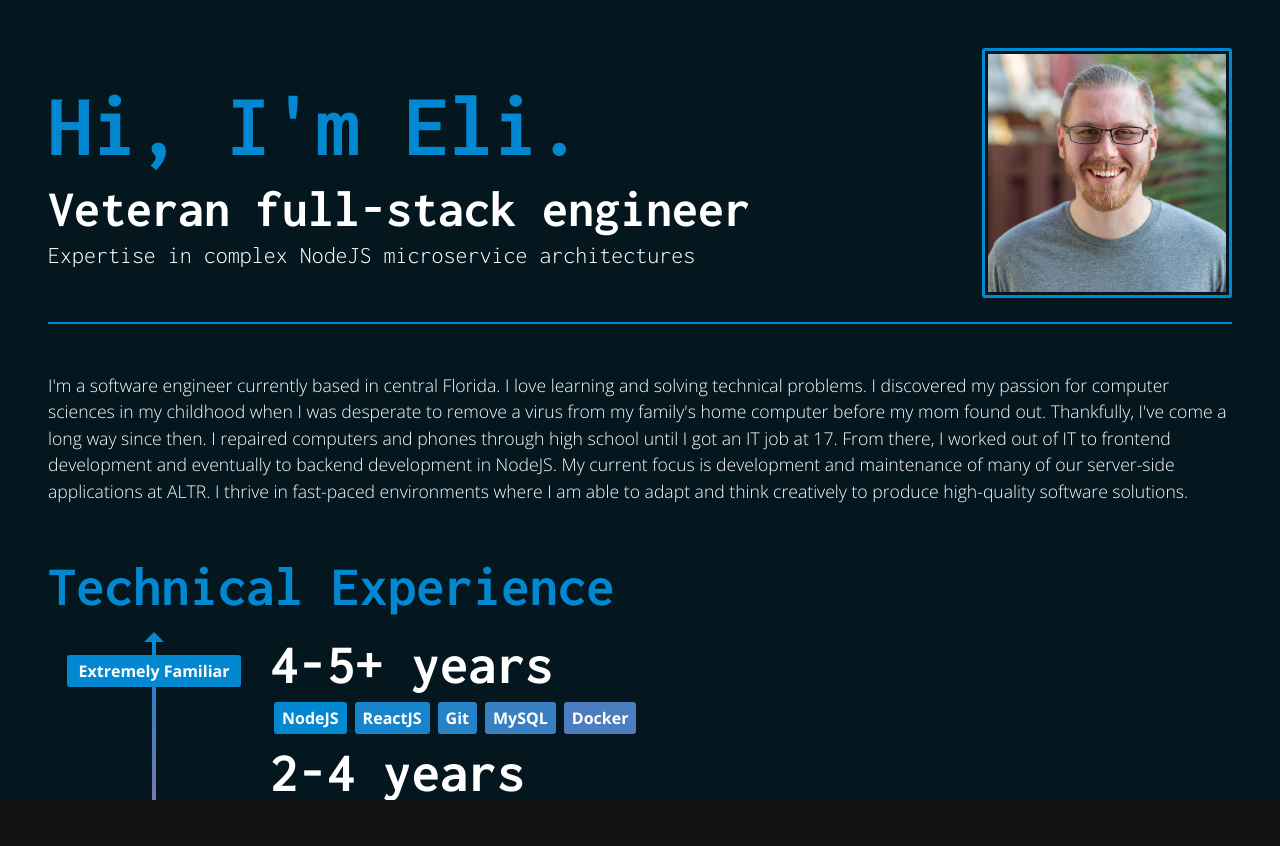
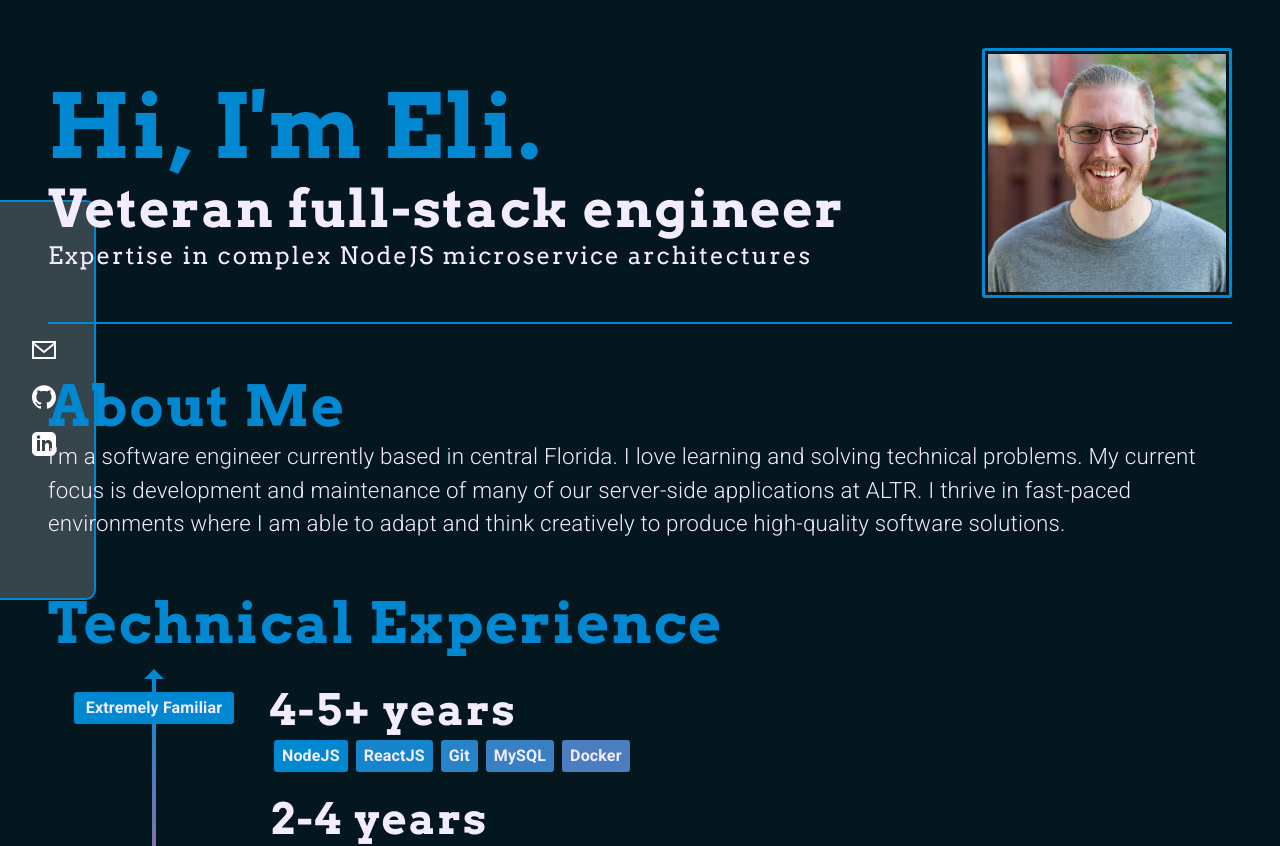
Before and after one commit to seriouslysexy/seriouslysexy, a React app: page / in a window 1280 px wide. Shown: the top 846 px of the page. Before the commit the page ends 800 px from the top, so only its background shows below. Built offline with nearby package versions, Linux system fonts and the light colour scheme.

Commit message:
swap fonts, update font size, remove background effect, add github logo, add contact sidebar, thin down about me

```diff
--- a/src/components/aboutMe.jsx
+++ b/src/components/aboutMe.jsx
@@ -1,23 +1,24 @@
 import React from "react";
 
+import Box from "@mui/material/Box";
 import Typography from "@mui/material/Typography";
 
 const styles = {
 	about: {
-		fontSize: "1.1em",
+		fontSize: "1.4em",
 		marginBottom: theme => theme.spacing(6)
 	}
 };
 
 function AboutMe(props) {
-	return (<Typography sx ={styles.about}>
-		I'm a software engineer currently based in central Florida. I love learning and solving technical problems.
-		I discovered my passion for computer sciences in my childhood when I was desperate to remove a virus from my family's home computer before my mom found out.
-		Thankfully, I've come a long way since then. I repaired computers and phones through high school until I got an IT job at 17.
-		From there, I worked out of IT to frontend development and eventually to backend development in NodeJS.
-		My current focus is development and maintenance of many of our server-side applications at ALTR.
-		I thrive in fast-paced environments where I am able to adapt and think creatively to produce high-quality software solutions.
-	</Typography>);
+	return (<Box>
+		<Typography sx={{ fontSize: "2em" }} color="primary" variant="h2">About Me</Typography>
+		<Typography sx ={styles.about}>
+			I'm a software engineer currently based in central Florida. I love learning and solving technical problems.
+			My current focus is development and maintenance of many of our server-side applications at ALTR.
+			I thrive in fast-paced environments where I am able to adapt and think creatively to produce high-quality software solutions.
+		</Typography>
+	</Box>);
 }
 
 export default AboutMe;
--- a/src/components/contact.jsx
+++ b/src/components/contact.jsx
@@ -24,13 +24,13 @@ function Contact(props) {
 	return (<Box display="flex" flexDirection="row" alignItems="center" justifyContent="center">
 		<StyledLink href="mailto:eli@seriously.sexy" extraStyles={styles.contactContainer}>
 			<Box component="svg" width="24px" height="24px" viewBox="0 0 24 24" mr="6px">
-			<path d="M0 3v18h24v-18h-24zm21.518 2l-9.518 7.713-9.518-7.713h19.036zm-19.518 14v-11.817l10 8.104 10-8.104v11.817h-20z"/>
+				<path d="M0 3v18h24v-18h-24zm21.518 2l-9.518 7.713-9.518-7.713h19.036zm-19.518 14v-11.817l10 8.104 10-8.104v11.817h-20z"/>
 			</Box>
 			<Typography sx={styles.iconStyles}>Email</Typography>
 		</StyledLink>
 		<StyledLink href="https://github.com/seriouslysexy" target="github" extraStyles={styles.contactContainer}>
 			<Box component="svg" width="24px" height="24px" viewBox="0 0 24 24" mr="6px">
-				<path d="M19 0h-14c-2.761 0-5 2.239-5 5v14c0 2.761 2.239 5 5 5h14c2.762 0 5-2.239 5-5v-14c0-2.761-2.238-5-5-5zm-11 19h-3v-11h3v11zm-1.5-12.268c-.966 0-1.75-.79-1.75-1.764s.784-1.764 1.75-1.764 1.75.79 1.75 1.764-.783 1.764-1.75 1.764zm13.5 12.268h-3v-5.604c0-3.368-4-3.113-4 0v5.604h-3v-11h3v1.765c1.396-2.586 7-2.777 7 2.476v6.759z"/>
+			<path d="M12 .297c-6.63 0-12 5.373-12 12 0 5.303 3.438 9.8 8.205 11.385.6.113.82-.258.82-.577 0-.285-.01-1.04-.015-2.04-3.338.724-4.042-1.61-4.042-1.61C4.422 18.07 3.633 17.7 3.633 17.7c-1.087-.744.084-.729.084-.729 1.205.084 1.838 1.236 1.838 1.236 1.07 1.835 2.809 1.305 3.495.998.108-.776.417-1.305.76-1.605-2.665-.3-5.466-1.332-5.466-5.93 0-1.31.465-2.38 1.235-3.22-.135-.303-.54-1.523.105-3.176 0 0 1.005-.322 3.3 1.23.96-.267 1.98-.399 3-.405 1.02.006 2.04.138 3 .405 2.28-1.552 3.285-1.23 3.285-1.23.645 1.653.24 2.873.12 3.176.765.84 1.23 1.91 1.23 3.22 0 4.61-2.805 5.625-5.475 5.92.42.36.81 1.096.81 2.22 0 1.606-.015 2.896-.015 3.286 0 .315.21.69.825.57C20.565 22.092 24 17.592 24 12.297c0-6.627-5.373-12-12-12"/>
 			</Box>
 			<Typography sx={styles.iconStyles}>Github</Typography>
 		</StyledLink>
--- a/src/components/introduction.jsx
+++ b/src/components/introduction.jsx
@@ -28,8 +28,6 @@ const styles = {
 function Introduction(props) {
 	let useMobileLayout = useMediaQuery(theme.breakpoints.down("md"));
 
-	console.log("HI", theme.breakpoints.down("md"))
-
 	return (<Box sx={styles.introContainer} display="flex" flexDirection={ useMobileLayout ? "column" : "row"} alignItems="center" justifyContent={ useMobileLayout ? "flex-start" : "space-between"}>
 		<Box>
 			<Typography align={ useMobileLayout ? "center" : "left" } variant="h1" color="primary">Hi, I'm Eli.</Typography>
--- a/src/components/layoutContainer.jsx
+++ b/src/components/layoutContainer.jsx
@@ -2,6 +2,7 @@ import React from "react";
 
 import Box from "@mui/material/Box";
 
+import Navigation from "./navigation";
 import Introduction from "./introduction";
 import Skills from "./skillsVertical";
 import AboutMe from "./aboutMe";
@@ -14,7 +15,6 @@ const styles = {
 	appContainer: {
 		width: "100%",
 		padding: "10vh 10vh 5vh",
-		background: theme => theme.palette.site.background,
 		[theme.breakpoints.down("lg")]: {
 			padding: theme => theme.spacing(6)
 		}
@@ -28,6 +28,7 @@ const styles = {
 function LayoutContainer() {
 	return (
 		<Box sx={styles.appContainer} display="flex" flexDirection="row" justifyContent="center" alignItems="flex-start">
+			<Navigation />
 			<Box sx={styles.content}>
 				<Introduction />
 				<AboutMe />
--- /dev/null
+++ b/src/components/navigation.jsx
@@ -0,0 +1,42 @@
+import React from "react";
+
+import Box from "@mui/material/Box";
+
+import StyledLink from "./styledLink";
+
+const styles = {
+	navContainer: {
+		position: "fixed",
+		left: "-2px",
+		top: "0",
+		bottom: "0",
+		height: "400px",
+		margin: "auto",
+		padding: "16px",
+		background: "rgba(255, 255, 255, .2)",
+		borderRadius: "0 10px 10px 0",
+		border: theme => `2px solid ${theme.palette.primary.main}`
+	}
+};
+
+function Navigation(props) {
+	return (<Box sx={styles.navContainer} display="flex" flexDirection="column" alignItems="center" justifyContent="center">
+		<StyledLink href="mailto:eli@seriously.sexy" extraStyles={styles.contactContainer}>
+			<Box component="svg" width="24px" height="24px" viewBox="0 0 24 24" mr="6px">
+				<path d="M0 3v18h24v-18h-24zm21.518 2l-9.518 7.713-9.518-7.713h19.036zm-19.518 14v-11.817l10 8.104 10-8.104v11.817h-20z"/>
+			</Box>
+		</StyledLink>
+		<StyledLink href="https://github.com/seriouslysexy" target="github" extraStyles={styles.contactContainer}>
+			<Box component="svg" width="24px" height="24px" viewBox="0 0 24 24" mr="6px">
+				<path d="M12 .297c-6.63 0-12 5.373-12 12 0 5.303 3.438 9.8 8.205 11.385.6.113.82-.258.82-.577 0-.285-.01-1.04-.015-2.04-3.338.724-4.042-1.61-4.042-1.61C4.422 18.07 3.633 17.7 3.633 17.7c-1.087-.744.084-.729.084-.729 1.205.084 1.838 1.236 1.838 1.236 1.07 1.835 2.809 1.305 3.495.998.108-.776.417-1.305.76-1.605-2.665-.3-5.466-1.332-5.466-5.93 0-1.31.465-2.38 1.235-3.22-.135-.303-.54-1.523.105-3.176 0 0 1.005-.322 3.3 1.23.96-.267 1.98-.399 3-.405 1.02.006 2.04.138 3 .405 2.28-1.552 3.285-1.23 3.285-1.23.645 1.653.24 2.873.12 3.176.765.84 1.23 1.91 1.23 3.22 0 4.61-2.805 5.625-5.475 5.92.42.36.81 1.096.81 2.22 0 1.606-.015 2.896-.015 3.286 0 .315.21.69.825.57C20.565 22.092 24 17.592 24 12.297c0-6.627-5.373-12-12-12"/>
+			</Box>
+		</StyledLink>
+		<StyledLink href="https://TODO" target="linkedin" extraStyles={styles.contactContainer}>
+			<Box component="svg" width="24px" height="24px" viewBox="0 0 24 24" mr="6px">
+				<path d="M19 0h-14c-2.761 0-5 2.239-5 5v14c0 2.761 2.239 5 5 5h14c2.762 0 5-2.239 5-5v-14c0-2.761-2.238-5-5-5zm-11 19h-3v-11h3v11zm-1.5-12.268c-.966 0-1.75-.79-1.75-1.764s.784-1.764 1.75-1.764 1.75.79 1.75 1.764-.783 1.764-1.75 1.764zm13.5 12.268h-3v-5.604c0-3.368-4-3.113-4 0v5.604h-3v-11h3v1.765c1.396-2.586 7-2.777 7 2.476v6.759z"/>
+			</Box>
+		</StyledLink>
+	</Box>);
+}
+
+export default Navigation;
--- a/src/components/skillsVertical.jsx
+++ b/src/components/skillsVertical.jsx
@@ -31,6 +31,7 @@ const styles = {
 		padding: "4px 12px",
 		margin: "4px",
 		borderRadius: "3px",
+		zIndex: "5"
 	},
 	topLabel: {
 		top: "25px",
@@ -46,8 +47,8 @@ const styles = {
 		background: theme => `linear-gradient(to bottom, ${theme.palette.primary.main}, ${theme.palette.secondary.main})`
 	},
 	exposure: {
-		// todo: specificity
-		fontSize: "1.5em"
+		fontSize: "2.7em !important",
+		margin: ".4em 0 0"
 	},
 	skills: {
 		padding: "10px"
--- a/src/components/workHistoryItem.jsx
+++ b/src/components/workHistoryItem.jsx
@@ -38,7 +38,7 @@ function WorkHistoryItem(props) {
 			{props.responsibilities.map((resp, idx) => {
 				return (
 					<Box key={"resp_" + props.employer + "_" + idx} component="li" sx={styles.listItem}>
-						<Typography>{ resp }</Typography>
+						<Typography sx={{ fontSize: "1.3em" }}>{ resp }</Typography>
 					</Box>
 				);
 			})}
--- a/src/theme.js
+++ b/src/theme.js
@@ -1,20 +1,21 @@
 import { createTheme, responsiveFontSizes } from '@mui/material/styles';
 import { lightBlue, pink } from '@mui/material/colors';
 
-import "@fontsource/inconsolata/300.css";
-import "@fontsource/inconsolata/500.css";
-import "@fontsource/inconsolata/700.css";
+import "@fontsource/arvo/400.css";
+import "@fontsource/arvo/700.css";
 
-import "@fontsource/open-sans/300.css";
-import "@fontsource/open-sans/500.css";
-import "@fontsource/open-sans/700.css";
+import "@fontsource/roboto/300.css";
+import "@fontsource/roboto/500.css";
+import "@fontsource/roboto/700.css";
+import "@fontsource/roboto/900.css";
 
-const baseFont = '"Open Sans", "Helvetica", "Arial", sans-serif';
-const headingFont = '"Inconsolata", "Helvetica", "Arial", sans-serif';
+const baseFont = '"Roboto", "Helvetica", "Arial", sans-serif';
+const headingFont = '"Arvo", "Helvetica", "Arial", sans-serif';
 
 const bgColor = "#04161e";
 const defaultMain = lightBlue[700];
 const defaultSecondary = pink[300];
+const defaultTextColor = "#f3ecff";
 
 let theme = createTheme({
 	breakpoints: {
@@ -27,24 +28,24 @@ let theme = createTheme({
 	},
 	typography: {
 		fontFamily: baseFont,
-		h1: { fontFamily: headingFont, fontWeight: "700" },
-		h2: { fontFamily: headingFont, fontWeight: "700" },
-		h3: { fontFamily: headingFont, fontWeight: "500" },
-		h4: { fontFamily: headingFont, fontWeight: "500" },
-		h5: { fontFamily: headingFont, fontWeight: "300" },
-		h6: { fontFamily: headingFont, fontWeight: "300" },
-		body1: { fontWeight: "100" }
+		h1: { fontFamily: headingFont, fontWeight: "700", letterSpacing: "2px" },
+		h2: { fontFamily: headingFont, fontWeight: "700", letterSpacing: "2px" },
+		h3: { fontFamily: headingFont, fontWeight: "400", letterSpacing: "2px" },
+		h4: { fontFamily: headingFont, fontWeight: "400", letterSpacing: "2px" },
+		h5: { fontFamily: headingFont, fontWeight: "400", letterSpacing: "2px" },
+		h6: { fontFamily: headingFont, fontWeight: "400", letterSpacing: "2px" },
+		body1: { fontWeight: "300" }
 	},
 	palette: {
 		mode: 'dark',
+		background: {
+			default: bgColor
+		},
 		primary: {
 			main: defaultMain
 		},
 		secondary: {
 			main: defaultSecondary
-		},
-		site: {
-			background: bgColor
 		}
 	},
 	functions: {
@@ -80,6 +81,15 @@ let theme = createTheme({
 
 			return "#" + hex(r) + hex(g) + hex(b);
 		}
+	},
+	components: {
+		MuiCssBaseline: {
+			styleOverrides: `
+				body {
+					color: ${defaultTextColor}
+				}
+			`
+		}
 	}
 });
 
```
Also changed, not shown: src/components/bgAccentHoriz.jsx (added, +22 -0 lines), src/components/bgAccentVert.jsx (added, +24 -0 lines), src/components/workHistory.jsx (+4 -4 lines), src/index.ejs.
